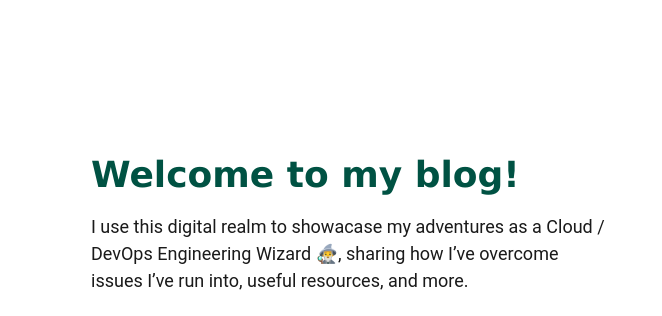
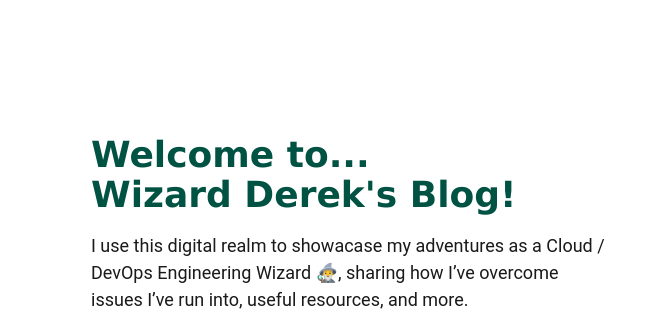
Before and after one commit to derekYankie/modern-wizard-blog, an Eleventy site: page src/index.njk in a window 1280 px wide. Shown: the part 165-481 px from the top of the page, 0-662 px from the left. Built offline with nearby package versions, Linux system fonts and the light colour scheme; Eleventy itself is replaced by a stand-in of ours; files that its build step writes are made by us from their sources.

Commit message:
Update Homepage Title 🪄

```diff
--- a/src/index.njk
+++ b/src/index.njk
@@ -6,7 +6,7 @@ layout: 'base.njk'
 <section class="hero">
   <div class="container flow">
       <div class="hero__content flow">
-        <h1 class="section-title">Welcome to my blog!</h1>
+        <h1 class="section-title">Welcome to...<br>Wizard Derek's Blog!</h1>
         <p>I use this digital realm to showacase my adventures as a Cloud / DevOps Engineering Wizard 🧙‍♂️, sharing how I’ve overcome issues I’ve run into, useful resources, and more.</p>
         <p>Feel free to visit my featured blog post, or teleport to my blog page to see all of my postings 📝.</p>
         <div class="flex-group">
```
Also changed, not shown: src/_includes/base.njk (+2 -0 lines).
